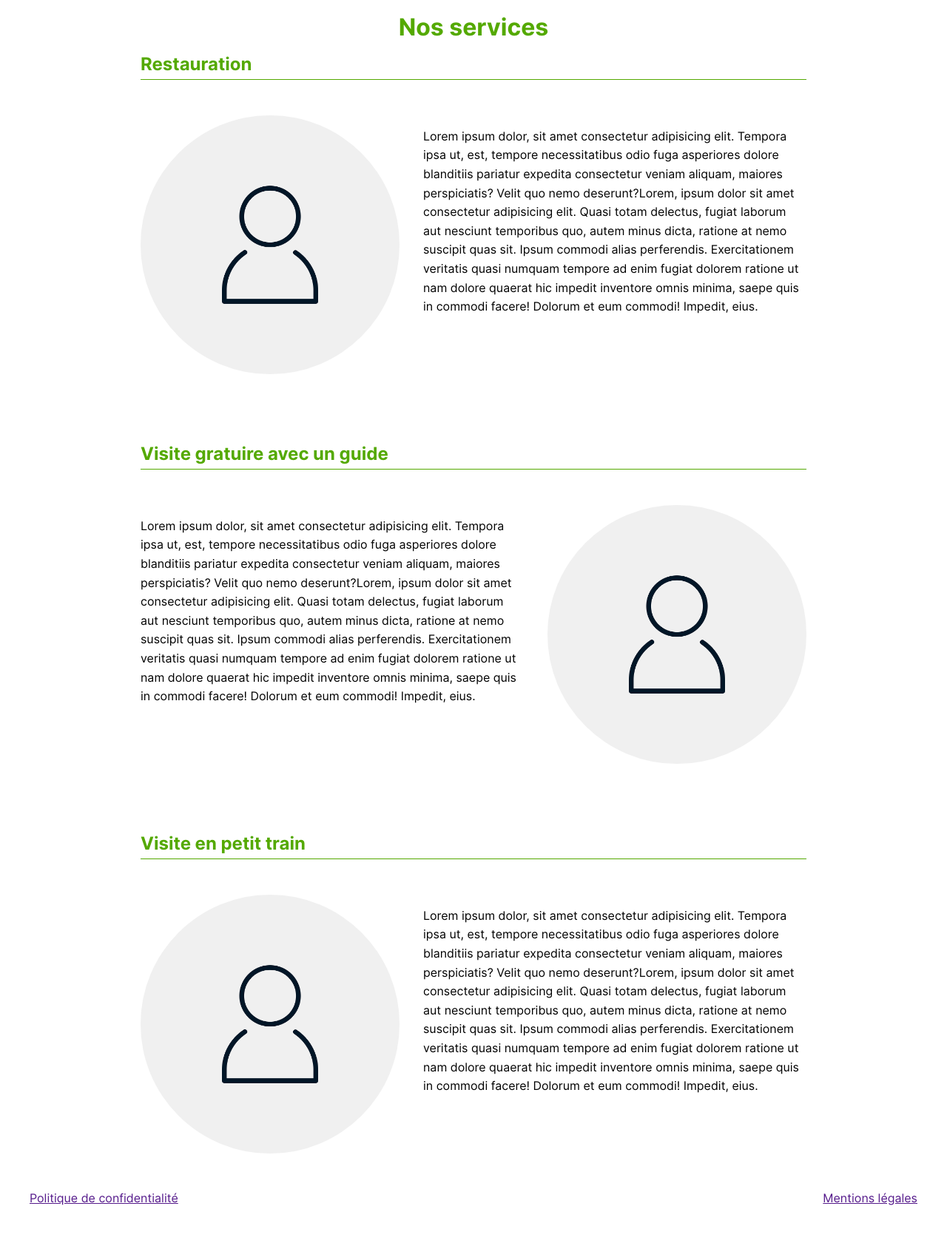
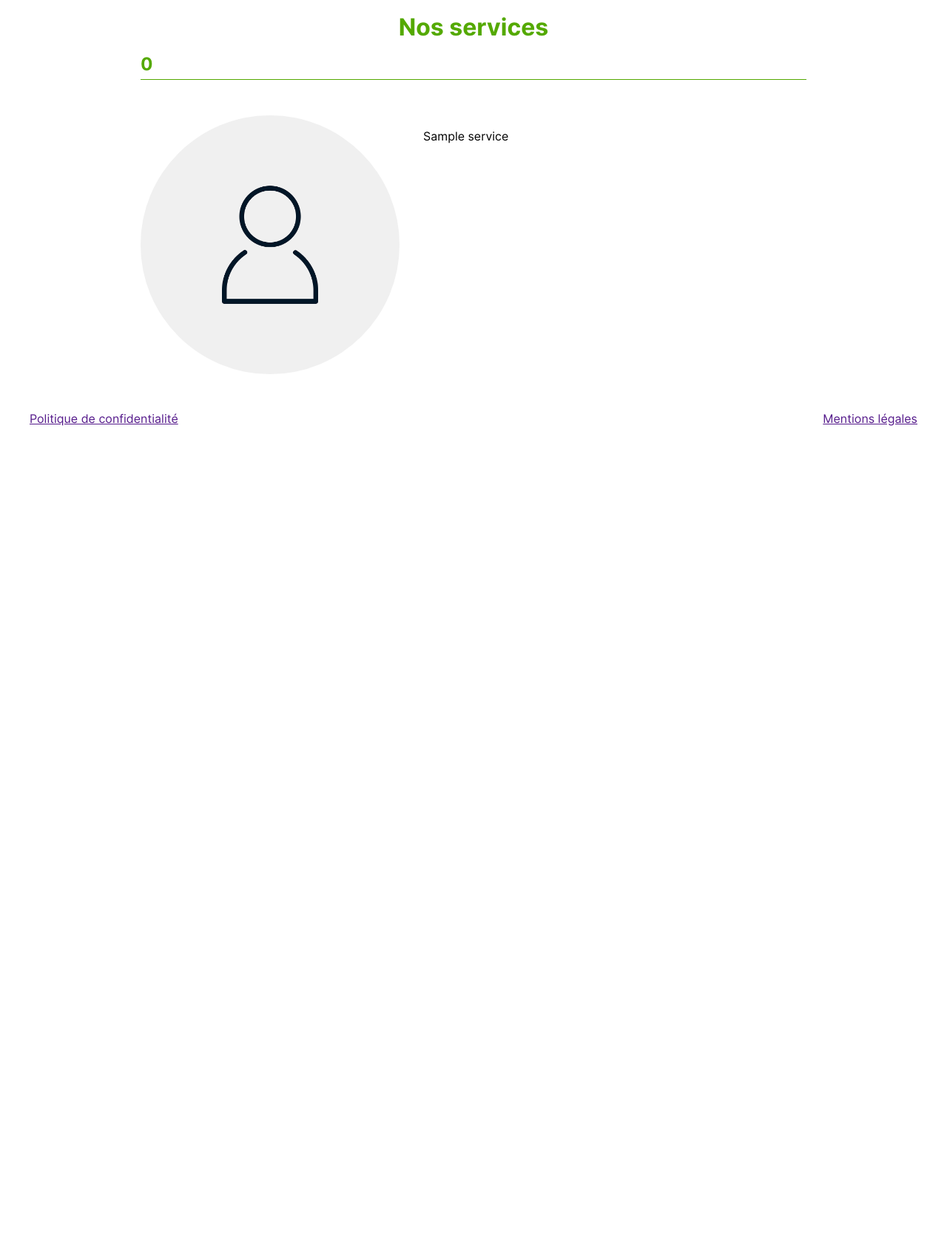
Before and after one commit to OkaniYoshiii/zoo-arcadia, a PHP site: template public/templates/services.html.twig in a window 1280 px wide. Shown: the part 92-1773 px from the top of the page at 74% size. After the commit the page ends 668 px from the top, so only its background shows below. Run offline with PHP 8.4, Linux system fonts and the light colour scheme; the template is opened without the code that fills it: most values are stand-ins (such as "Sample title", 1, 10 or a date in 2020); style sheets or scripts are compiled from the project's sources; classes that the project's autoload settings leave out are loaded by file name; some libraries are stand-ins or nearby versions.

Commit message:
Modification de la page services en préparation des informations provenant du backend

```diff
--- a/public/templates/services.html.twig
+++ b/public/templates/services.html.twig
@@ -6,40 +6,17 @@
 
 {% block main %}
     <h1 class="txt-centered ">Nos services</h1>
+    {% for name, description in services %}
         <section>
             <div class="size-medium">
-            <h2 class="">Restauration</h2>
-            <div class="media-and-text">
+                <h2 class="">{{ name }}</h2>
+                <div class="media-and-text {% if loop.index % 2 == 0 %}media-and-text--reversed{% endif %}">
                     <div class="media-and-text__media"><img class="rounded-img" src="{{ IMG_DIR }}/original-images/img-placeholder.png"></div>
                     <div class="media-and-text__content">
-                    <p>Lorem ipsum dolor, sit amet consectetur adipisicing elit. Tempora ipsa ut, est, tempore necessitatibus odio fuga asperiores dolore blanditiis pariatur expedita consectetur veniam aliquam, maiores perspiciatis? Velit quo nemo deserunt?Lorem, ipsum dolor sit amet consectetur adipisicing elit. Quasi totam delectus, fugiat laborum aut nesciunt temporibus quo, autem minus dicta, ratione at nemo suscipit quas sit. Ipsum commodi alias perferendis.
-                    Exercitationem veritatis quasi numquam tempore ad enim fugiat dolorem ratione ut nam dolore quaerat hic impedit inventore omnis minima, saepe quis in commodi facere! Dolorum et eum commodi! Impedit, eius.</p>
+                        <p>{{ description }}</p>
                     </div>
                 </div>
             </div>
         </section>
-    <section>
-        <div class="size-medium">
-            <h2 class="">Visite gratuire avec un guide</h2>
-            <div class="media-and-text media-and-text--reversed">
-                <div class="media-and-text__content">
-                    <p>Lorem ipsum dolor, sit amet consectetur adipisicing elit. Tempora ipsa ut, est, tempore necessitatibus odio fuga asperiores dolore blanditiis pariatur expedita consectetur veniam aliquam, maiores perspiciatis? Velit quo nemo deserunt?Lorem, ipsum dolor sit amet consectetur adipisicing elit. Quasi totam delectus, fugiat laborum aut nesciunt temporibus quo, autem minus dicta, ratione at nemo suscipit quas sit. Ipsum commodi alias perferendis.
-                    Exercitationem veritatis quasi numquam tempore ad enim fugiat dolorem ratione ut nam dolore quaerat hic impedit inventore omnis minima, saepe quis in commodi facere! Dolorum et eum commodi! Impedit, eius.</p>
-                </div>
-                <div class="media-and-text__media"><img class="rounded-img" src="{{ IMG_DIR }}/original-images/img-placeholder.png"></div>
-            </div>
-        </div>
-    </section>
-    <section>
-        <div class="size-medium">
-            <h2 class="">Visite en petit train</h2>
-            <div class="media-and-text">
-                <div class="media-and-text__media"><img class="rounded-img" src="{{ IMG_DIR }}/original-images/img-placeholder.png"></div>
-                <div class="media-and-text__content">
-                    <p>Lorem ipsum dolor, sit amet consectetur adipisicing elit. Tempora ipsa ut, est, tempore necessitatibus odio fuga asperiores dolore blanditiis pariatur expedita consectetur veniam aliquam, maiores perspiciatis? Velit quo nemo deserunt?Lorem, ipsum dolor sit amet consectetur adipisicing elit. Quasi totam delectus, fugiat laborum aut nesciunt temporibus quo, autem minus dicta, ratione at nemo suscipit quas sit. Ipsum commodi alias perferendis.
-                    Exercitationem veritatis quasi numquam tempore ad enim fugiat dolorem ratione ut nam dolore quaerat hic impedit inventore omnis minima, saepe quis in commodi facere! Dolorum et eum commodi! Impedit, eius.</p>
-                </div>
-            </div>
-        </div>
-    </section>
+    {% endfor %}
 {% endblock %}
--- a/src/controllers/ServicesController.php
+++ b/src/controllers/ServicesController.php
@@ -7,9 +7,9 @@ class ServicesController implements Controller
     public function getVariables(): array
     {
         $services = [
-            "Restauration" => "https://picsum.photos/500",
-            "Visite en petit train" => "https://picsum.photos/400",
-            "Visite des habitats" => "https://picsum.photos/600"
+            "Restauration" => "Lorem ipsum dolor, sit amet consectetur adipisicing elit. Tempora ipsa ut, est, tempore necessitatibus odio fuga asperiores dolore blanditiis pariatur expedita consectetur veniam aliquam, maiores perspiciatis? Velit quo nemo deserunt?Lorem, ipsum dolor sit amet consectetur adipisicing elit. Quasi totam delectus, fugiat laborum aut nesciunt temporibus quo, autem minus dicta, ratione at nemo suscipit quas sit. Ipsum commodi alias perferendis.Exercitationem veritatis quasi numquam tempore ad enim fugiat dolorem ratione ut nam dolore quaerat hic impedit inventore omnis minima, saepe quis in commodi facere! Dolorum et eum commodi! Impedit, eius.",
+            "Visite en petit train" => "Lorem ipsum dolor, sit amet consectetur adipisicing elit. Tempora ipsa ut, est, tempore necessitatibus odio fuga asperiores dolore blanditiis pariatur expedita consectetur veniam aliquam, maiores perspiciatis? Velit quo nemo deserunt?Lorem, ipsum dolor sit amet consectetur adipisicing elit. Quasi totam delectus, fugiat laborum aut nesciunt temporibus quo, autem minus dicta, ratione at nemo suscipit quas sit. Ipsum commodi alias perferendis.Exercitationem veritatis quasi numquam tempore ad enim fugiat dolorem ratione ut nam dolore quaerat hic impedit inventore omnis minima, saepe quis in commodi facere! Dolorum et eum commodi! Impedit, eius.",
+            "Visite des habitats" => "Lorem ipsum dolor, sit amet consectetur adipisicing elit. Tempora ipsa ut, est, tempore necessitatibus odio fuga asperiores dolore blanditiis pariatur expedita consectetur veniam aliquam, maiores perspiciatis? Velit quo nemo deserunt?Lorem, ipsum dolor sit amet consectetur adipisicing elit. Quasi totam delectus, fugiat laborum aut nesciunt temporibus quo, autem minus dicta, ratione at nemo suscipit quas sit. Ipsum commodi alias perferendis.Exercitationem veritatis quasi numquam tempore ad enim fugiat dolorem ratione ut nam dolore quaerat hic impedit inventore omnis minima, saepe quis in commodi facere! Dolorum et eum commodi! Impedit, eius."
         ];
 
         return ["services" => $services];
--- a/src/sass/components/_media-and-text.scss
+++ b/src/sass/components/_media-and-text.scss
@@ -6,7 +6,7 @@
     flex-wrap: wrap;
 
     &--reversed {
-        flex-wrap: wrap-reverse;
+        flex-direction: row-reverse;
     }
 
     & > &__media {
```
Also changed, not shown: public/assets/css/style.css. Lines whose indentation alone changed are shown as unchanged.
